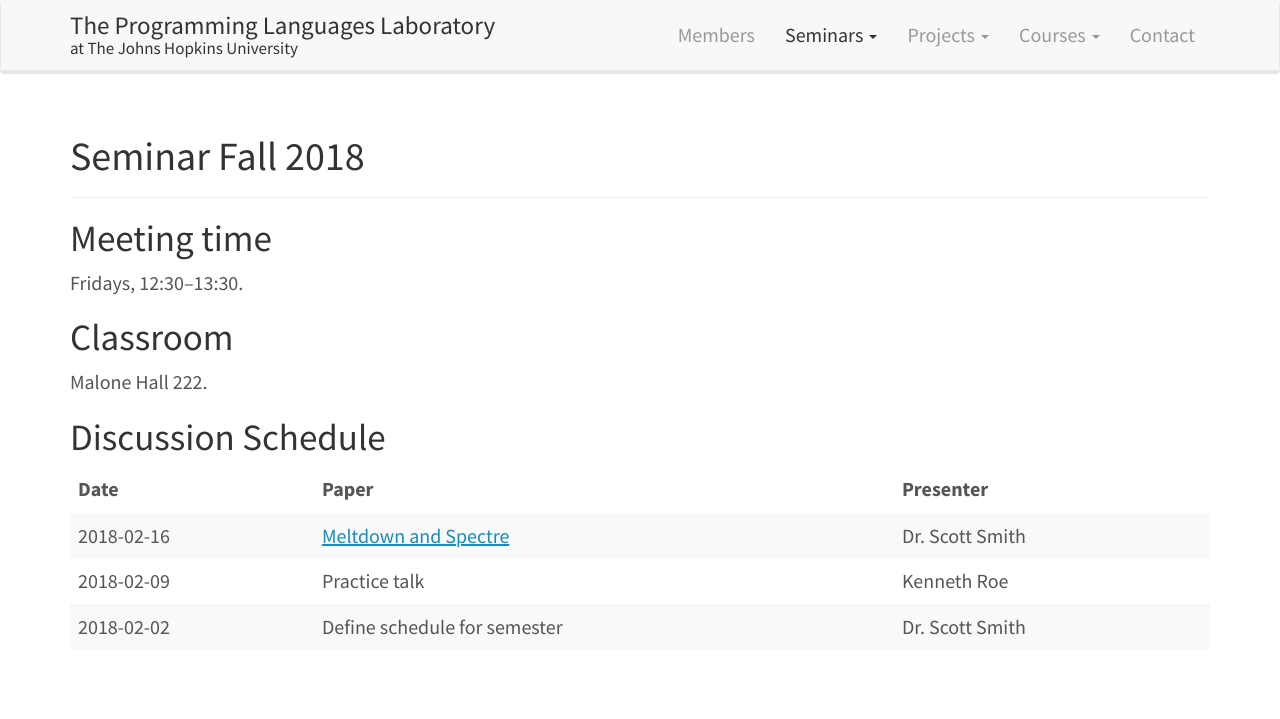
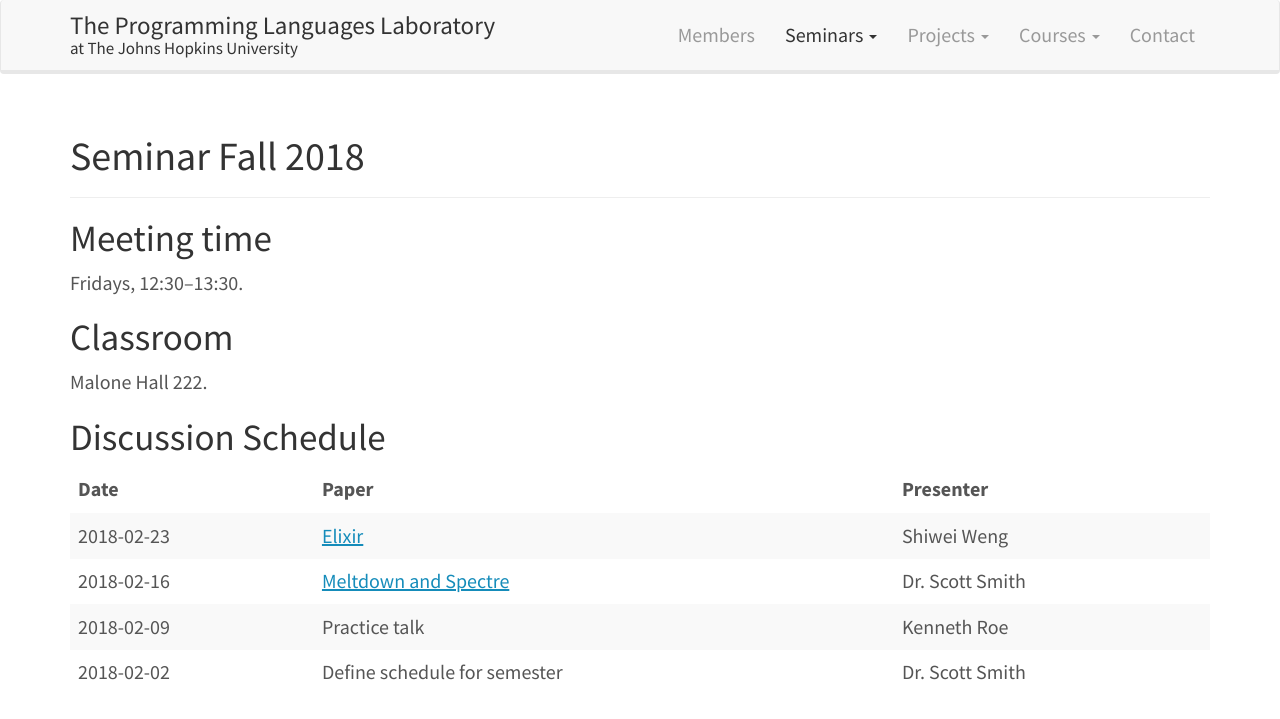
Before and after one commit to JHU-PL-Lab/www-pl-lab, a Jekyll site: the page built from seminars/spring-2018.md, in a window 1280 px wide. Shown: the top 719 px of the page. Built offline with Jekyll 4.4.1, drawn with Linux system fonts in a browser that asks for light colours.

Commit message:
Add 2018-02-23 seminar

```diff
--- a/seminars/spring-2018.md
+++ b/seminars/spring-2018.md
@@ -18,6 +18,7 @@
 
 |       Date | Paper                                                                                                                                                                                                                                     | Presenter                                               |
 |------------+-------------------------------------------------------------------------------------------------------------------------------------------------------------------------------------------------------------------------------------------+---------------------------------------------------------|
+| 2018-02-23 | [Elixir](https://elixir-lang.org)                                                                                                                                                                                                         | Shiwei Weng                                             |
 | 2018-02-16 | [Meltdown and Spectre](https://meltdownattack.com)                                                                                                                                                                                        | Dr. Scott Smith                                         |
 | 2018-02-09 | Practice talk                                                                                                                                                                                                                             | Kenneth Roe                                             |
 | 2018-02-02 | Define schedule for semester                                                                                                                                                                                                              | Dr. Scott Smith                                         |
```
